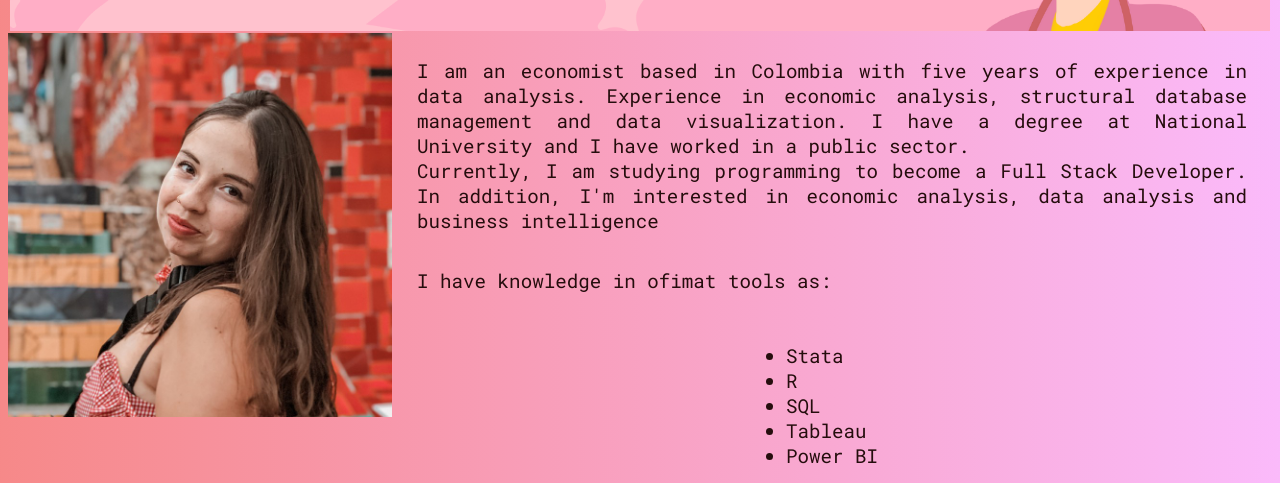
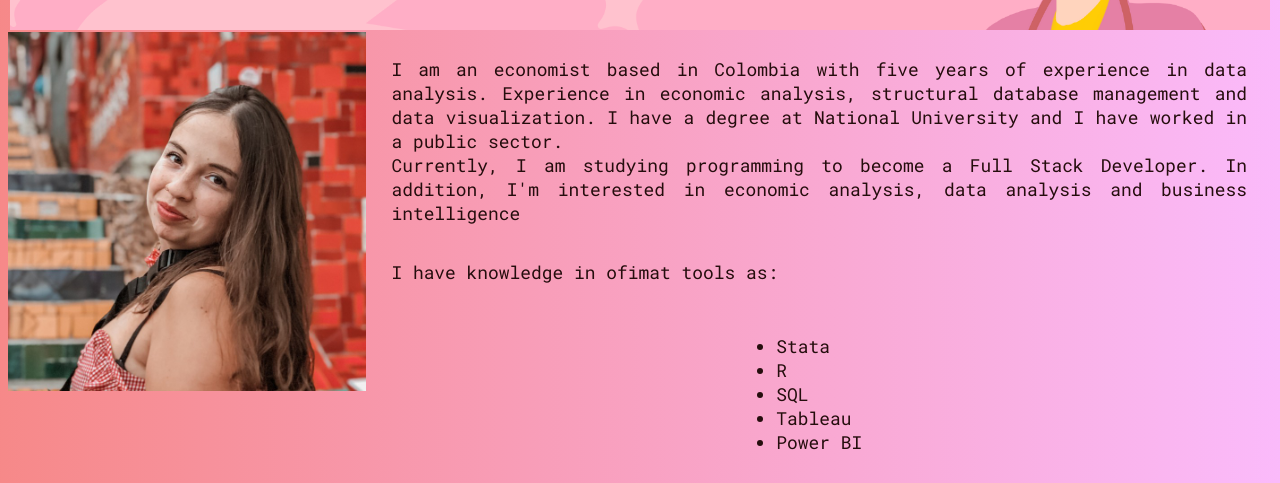
Before and after one commit to IslenyCarranza16/portafolio, a plain HTML site: page index.html in a window 1280 px wide. Shown: the part 287-770 px from the top of the page. Drawn offline with Linux system fonts and the light colour scheme; a web font is replaced by a local one.

Commit message:
Update main.css
cambio prueba de tamaño

```diff
--- a/Style/main.css
+++ b/Style/main.css
@@ -1,6 +1,6 @@
 *{
     box-sizing: border-box;
-    font-size: 1.5vw;
+    font-size: 1.4vw;
 }
 body{
 background: rgb(245,118,118);
```
